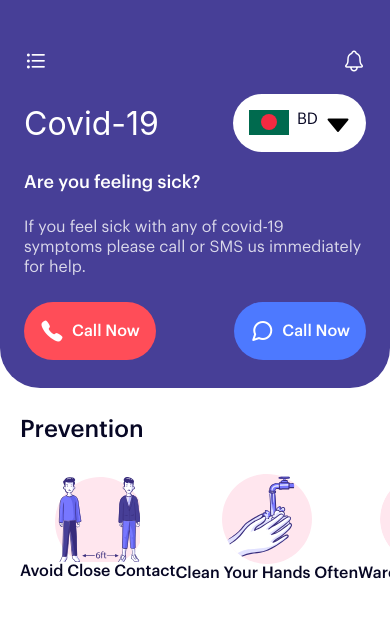
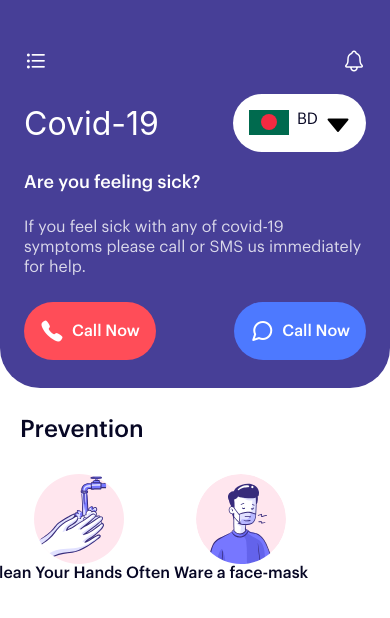
Before and after one commit to ma-foyez/covid-awareness, a React Native app: screen /Home in a window 390 px wide. Shown: the top 618 px of the page. Built offline with nearby package versions, Linux system fonts and the light colour scheme.

Commit message:
updated UI

```diff
--- a/src/components/AwareCard.js
+++ b/src/components/AwareCard.js
@@ -1,7 +1,7 @@
 import React from 'react';
 import { StyleSheet, View } from 'react-native';
 import Text from './master/Text';
-import { colors } from './../theme/colors';
+import { spacing } from './../theme/spacing';
 
 const AwareCard = ({ data }) => {
     return (
@@ -22,7 +22,8 @@ const styles = StyleSheet.create({
     awareCard: {
        flexDirection: 'column',
        justifyContent: 'center',
-       alignItems: 'center'
+       alignItems: 'center',
+       marginRight: spacing[1]
     },
 
 })
--- a/src/screens/Home.js
+++ b/src/screens/Home.js
@@ -101,7 +101,7 @@ const styles = StyleSheet.create({
     awareCardView: {
         flexDirection: 'row',
         alignItems: 'center',
-        justifyContent: 'space-between',
+        justifyContent: 'center',
         width: 100,
         marginTop: spacing[8]
       //  flexWrap: 'wrap'
```
Also changed, not shown: 1 other file (tests, documents, lock files or other folders).
